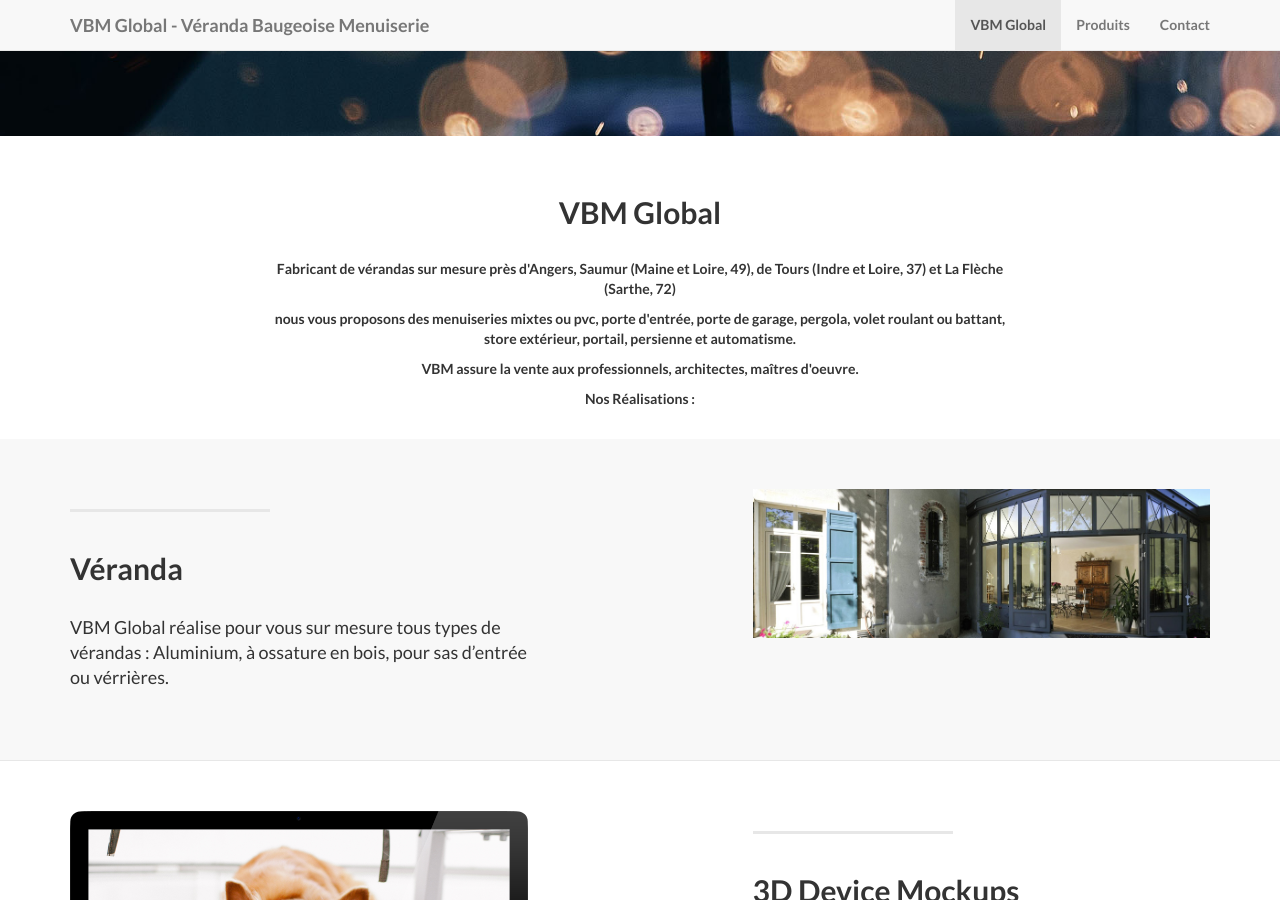
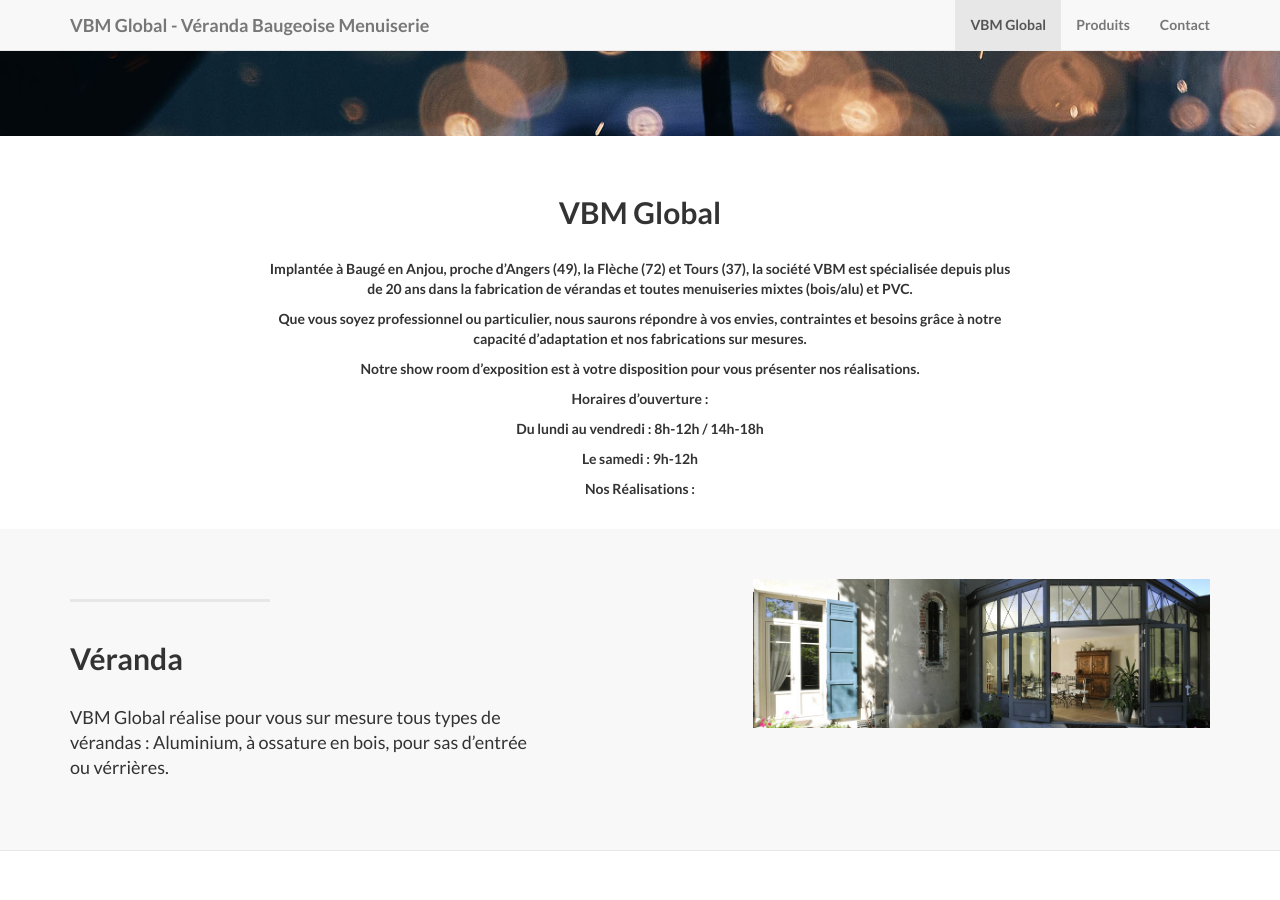
Before and after one commit to juanitito/vbm-landing, a Jekyll site: the page built from index.html, in a window 1280 px wide and 900 px high, scrolled down 668 px. Built offline with Jekyll 4.4.1, drawn with Linux system fonts in a browser that asks for light colours; nearby versions of some CDN libraries; library files that are not in the unit come from our copies.

Commit message:
Update about.html

```diff
--- a/_includes/about.html
+++ b/_includes/about.html
@@ -5,10 +5,15 @@
               <br/><br/>
               <h2>VBM Global</h2>
               <br/>
-                <p>Fabricant de vérandas sur mesure près d'Angers, Saumur (Maine et Loire, 49), de Tours (Indre et Loire, 37) et La Flèche (Sarthe, 72)</p>
-                <p>nous vous proposons des menuiseries mixtes ou pvc, porte d'entrée, porte de garage, pergola, volet roulant ou battant, store extérieur, portail, persienne et automatisme.</p>
-                <p>VBM assure la vente aux professionnels, architectes, maîtres d'oeuvre.</p>
+                <p>Implantée à Baugé en Anjou, proche d’Angers (49), la Flèche (72) et Tours (37), la société VBM est spécialisée depuis plus de 20 ans dans la fabrication de vérandas et toutes menuiseries mixtes (bois/alu) et PVC.</p>
                 <p></p>
+                <p>Que vous soyez professionnel ou particulier, nous saurons répondre à vos envies, contraintes et besoins grâce à notre capacité d’adaptation et nos fabrications sur mesures.</p>
+                <p></p>
+                <p></p>
+                <p>Notre show room d’exposition est à votre disposition pour vous présenter nos réalisations.</p>
+                <p>Horaires d’ouverture :</p>
+                <p>Du lundi au vendredi : 8h-12h / 14h-18h</p>
+                <p>Le samedi : 9h-12h</p>
                 <p>Nos Réalisations :</p>
                 <br/>
               </div>
```
